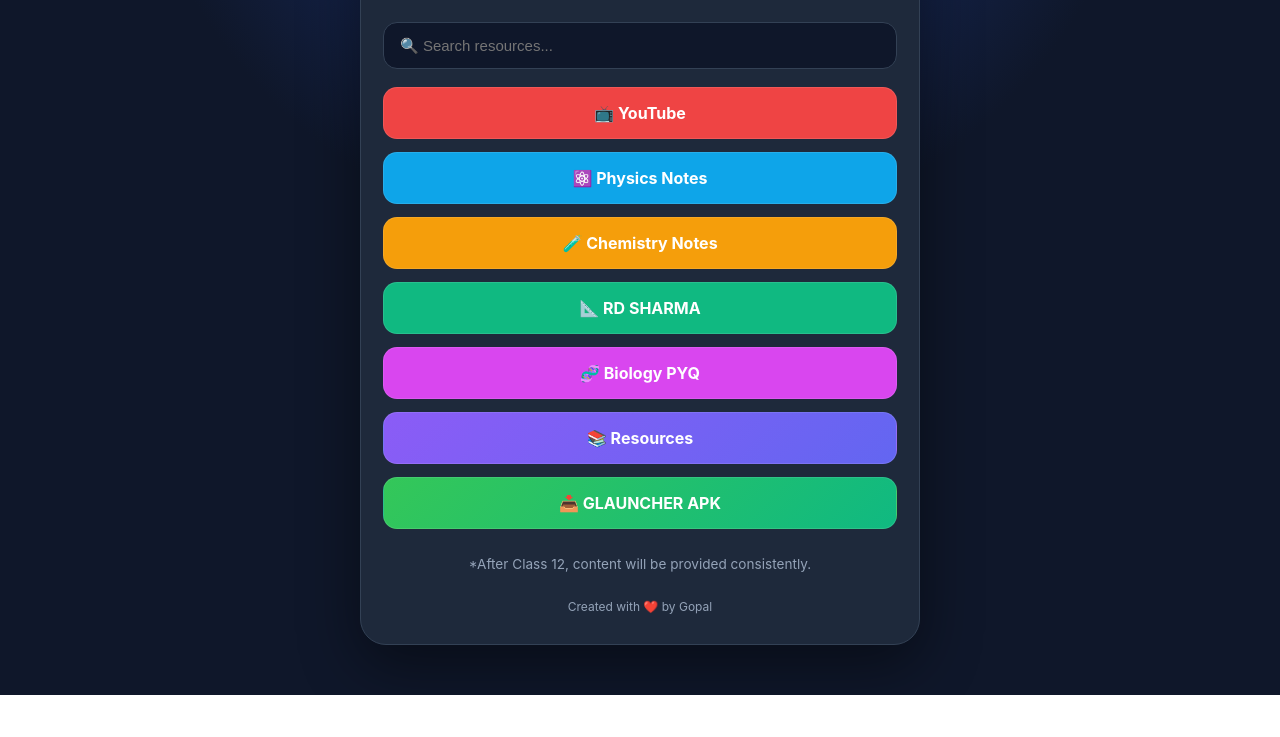
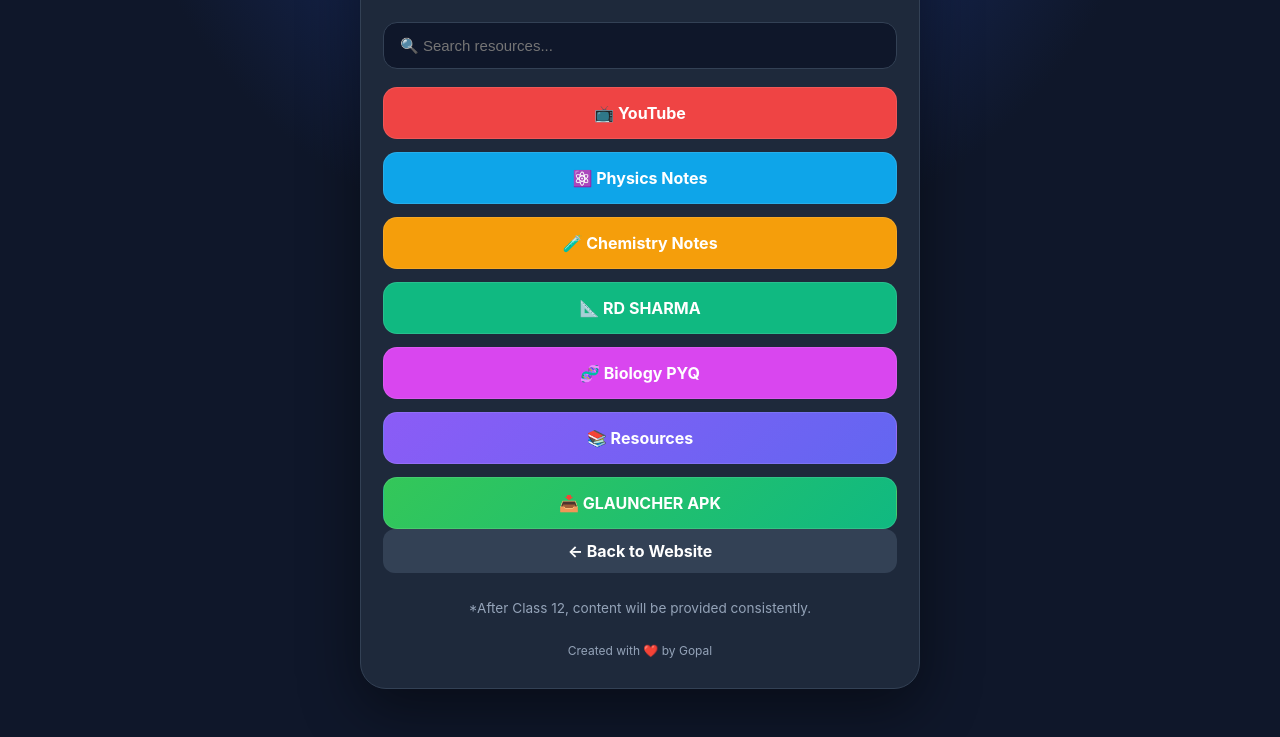
Before and after one commit to gopalbhi999-crypto/notes, a website: page index.html in a window 1280 px wide. Shown: the part 265-1002 px from the top of the page. Before the commit the page ends 960 px from the top, so only its background shows below. Drawn offline with Linux system fonts and the light colour scheme.

Commit message:
Update index.html

```diff
--- a/index.html
+++ b/index.html
@@ -645,6 +645,22 @@
             </a>
 
         </div>
+        <a
+    href="index.html"
+    style="
+        display:block;
+        text-align:center;
+        text-decoration:none;
+        padding:12px;
+        margin-bottom:18px;
+        border-radius:12px;
+        background:#334155;
+        color:white;
+        font-weight:700;
+    "
+>
+    ← Back to Website
+</a>
 
 
         <!-- RESOURCES -->
```
